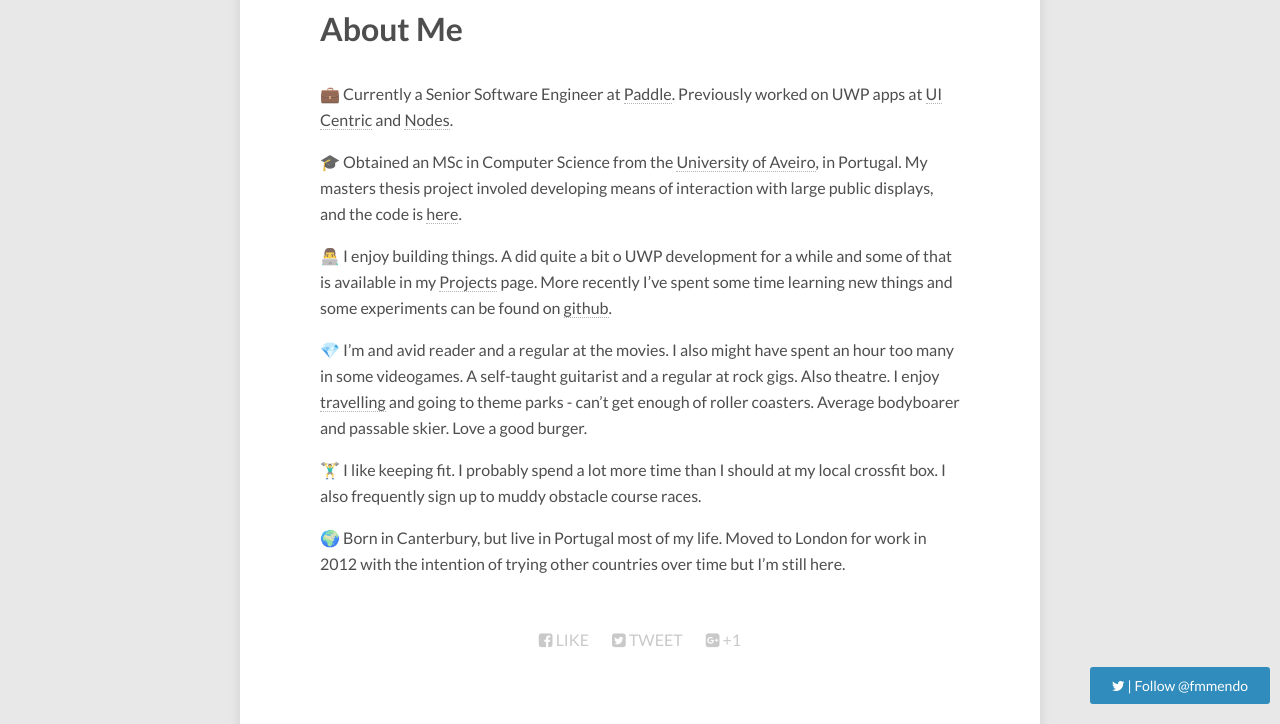
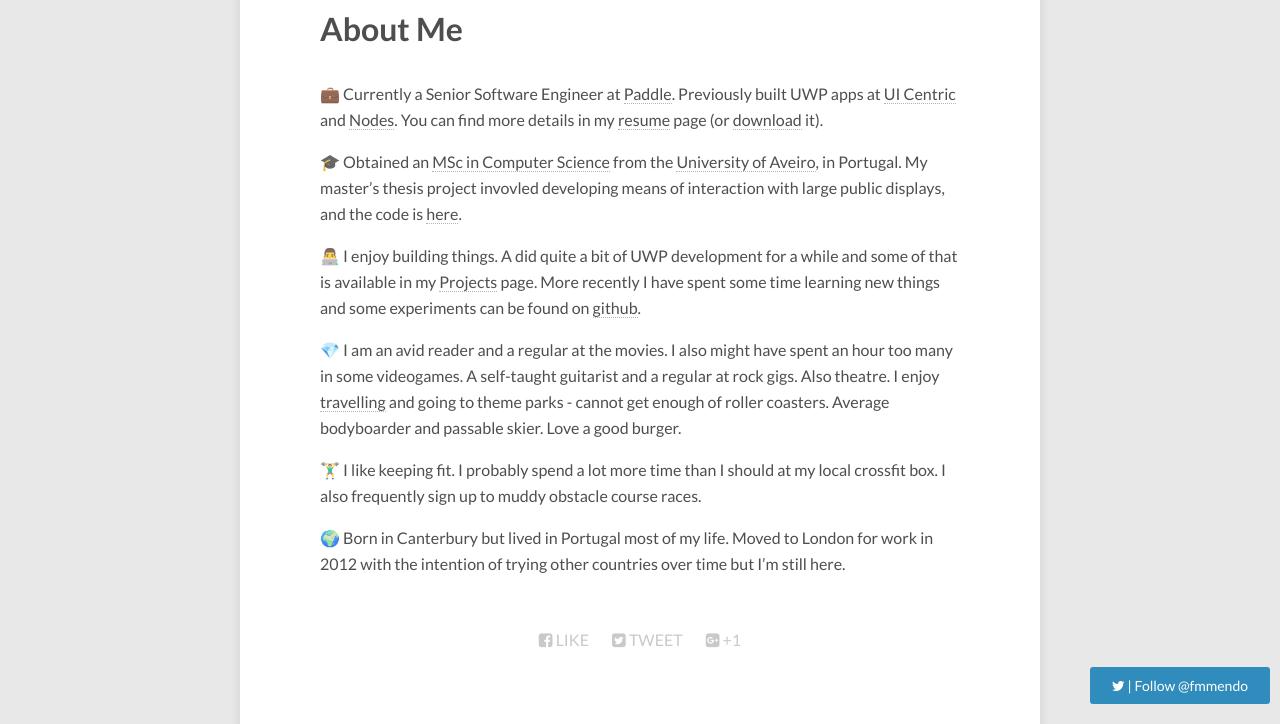
Before and after one commit to fmmendo/fmmendo.github.io, a Jekyll site: the page built from about.md, in a window 1280 px wide and 900 px high, scrolled down 243 px, cut to the strip 176-900 px from the top of the window. Built offline with Jekyll 4.4.1, drawn with Linux system fonts in a browser that asks for light colours; nearby versions of some CDN libraries; comment, search, counter and statistics services are not loaded.

Commit message:
update about and resume pages

```diff
--- a/about.md
+++ b/about.md
@@ -19,14 +19,14 @@
 
 # About Me
 
-💼 Currently a Senior Software Engineer at [Paddle](https://www.paddle.com/). Previously worked on UWP apps at [UI Centric](https://www.uicentric.com/) and [Nodes](https://www.nodesagency.com/).
+💼  Currently a Senior Software Engineer at [Paddle](https://www.paddle.com/). Previously built UWP apps at [UI Centric](https://www.uicentric.com/) and [Nodes](https://www.nodesagency.com/). You can find more details in my [resume](/resume) page (or [download](https://1drv.ms/b/s!And2bv7mGIgupaNy6z8P17b4gJgAaw?e=GG5VVY) it).
 
-🎓 Obtained an MSc in Computer Science from the [University of Aveiro](https://www.ua.pt), in Portugal. My masters thesis project involed developing means of interaction with large public displays, and the code is [here](https://github.com/fmmendo/DetiInteract).
+🎓  Obtained an [MSc in Computer Science](https://www.ua.pt/en/c/23/p) from the [University of Aveiro](https://www.ua.pt), in Portugal. My master’s thesis project invovled developing means of interaction with large public displays, and the code is [here](https://github.com/fmmendo/DetiInteract).
 
-👨‍💻 I enjoy building things. A did quite a bit o UWP development for a while and some of that is available in my [Projects](/projects) page. More recently I've spent some time learning new things and some experiments can be found on [github](https://github.com/fmmendo).
+👨‍💻  I enjoy building things. A did quite a bit of UWP development for a while and some of that is available in my [Projects](/projects) page. More recently I have spent some time learning new things and some experiments can be found on [github](https://github.com/fmmendo).
 
-💎 I'm and avid reader and a regular at the movies. I also might have spent an hour too many in some videogames. A self-taught guitarist and a regular at rock gigs. Also theatre. I enjoy [travelling](http://www.fmendo.com/travel) and going to theme parks - can't get enough of roller coasters. Average bodyboarer and passable skier. Love a good burger.
+💎  I am an avid reader and a regular at the movies. I also might have spent an hour too many in some videogames. A self-taught guitarist and a regular at rock gigs. Also theatre. I enjoy [travelling](http://www.fmendo.com/travel) and going to theme parks - cannot get enough of roller coasters. Average bodyboarder and passable skier. Love a good burger.
 
-🏋️‍♂️ I like keeping fit. I probably spend a lot more time than I should at my local crossfit box. I also frequently sign up to muddy obstacle course races.
+🏋️‍♂‍  I like keeping fit. I probably spend a lot more time than I should at my local crossfit box. I also frequently sign up to muddy obstacle course races.
 
-🌍 Born in Canterbury, but live in Portugal most of my life. Moved to London for work in 2012 with the intention of trying other countries over time but I'm still here.
+🌍  Born in Canterbury but lived in Portugal most of my life. Moved to London for work in 2012 with the intention of trying other countries over time but I'm still here.
```
Also changed, not shown: resume.md (+1 -1 lines).
